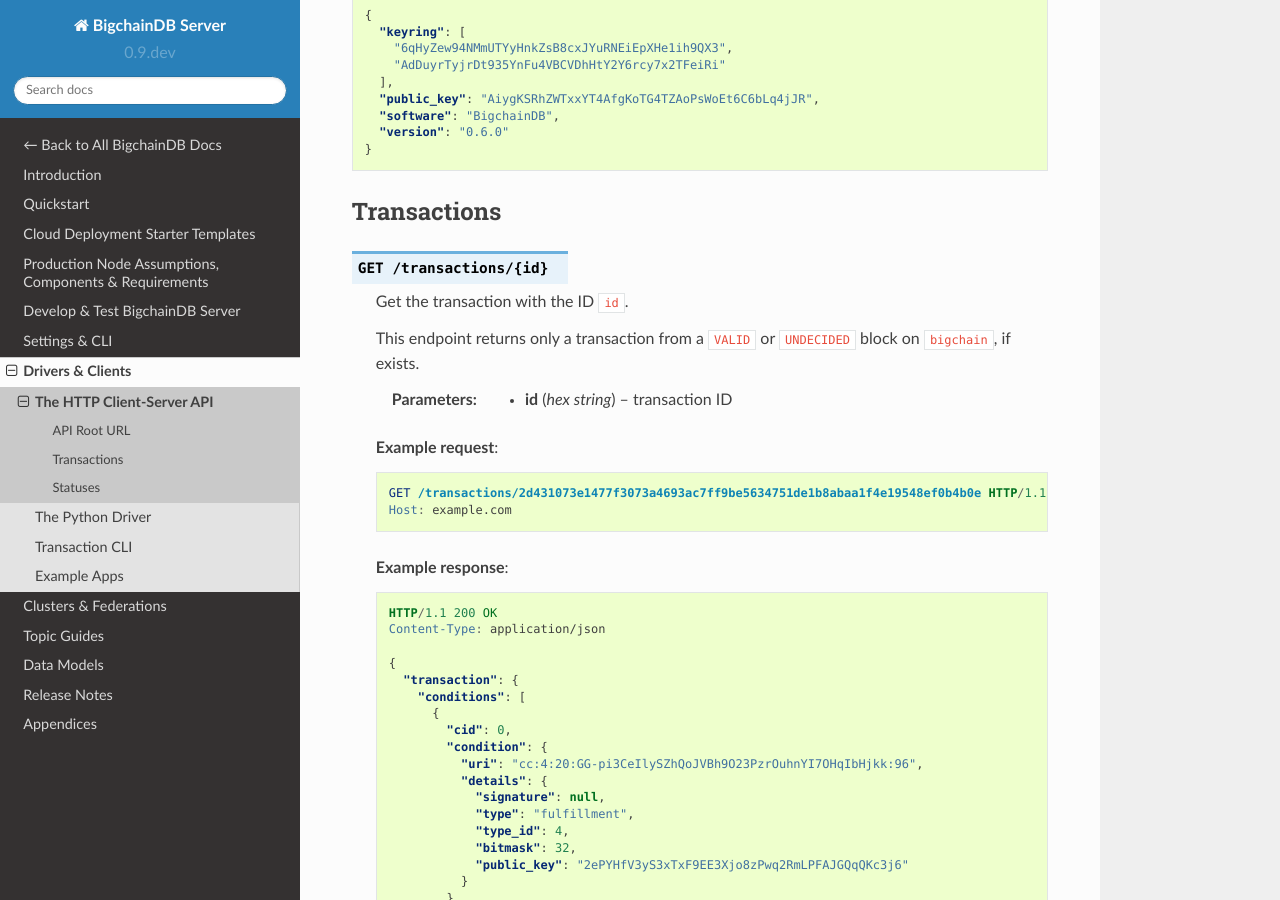
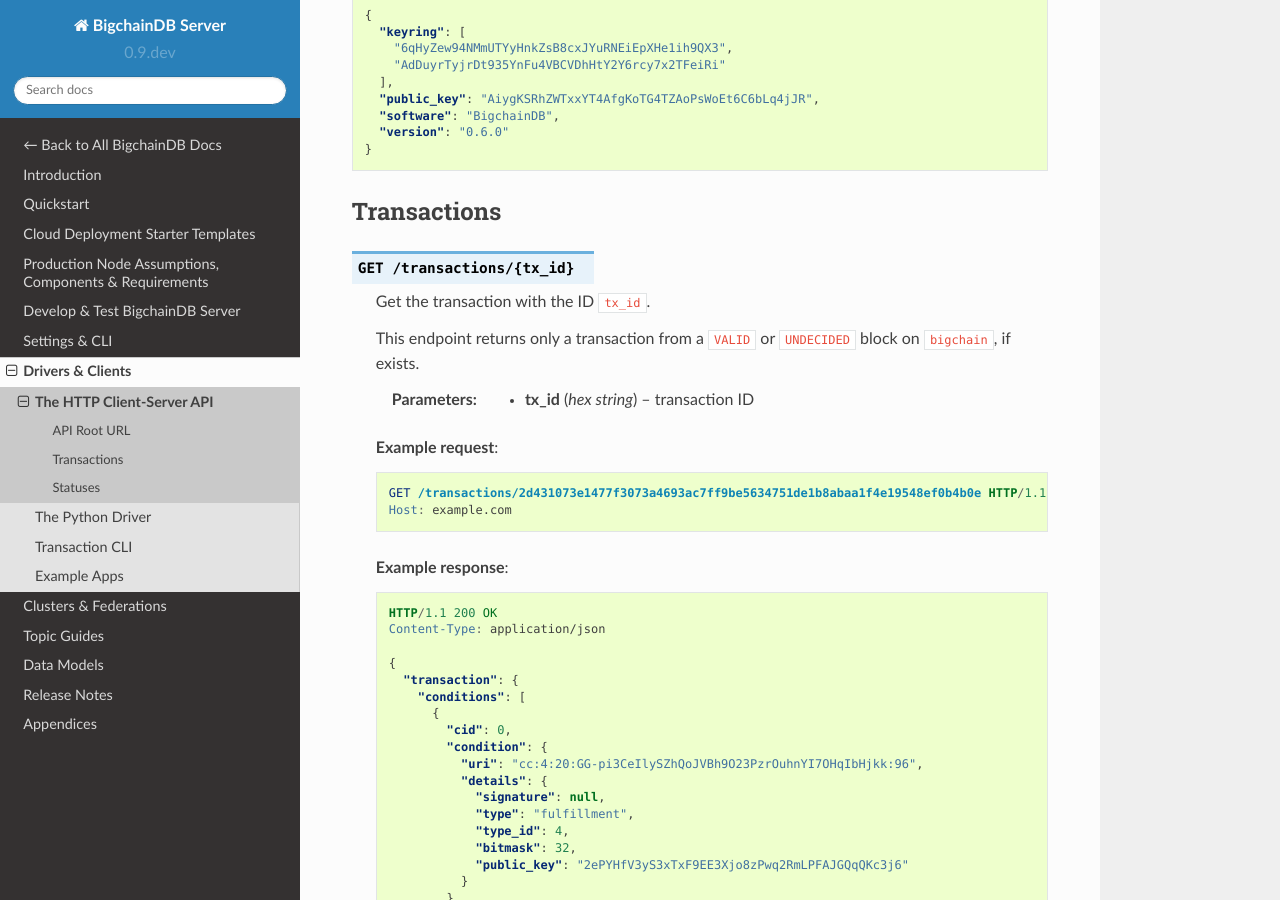
Before and after one commit to bigchaindb/bigchaindb, a Sphinx documentation site: the page built from docs/server/source/drivers-clients/http-client-server-api.rst, in a window 1280 px wide and 900 px high, scrolled down 590 px. Built offline with Sphinx 7.4.7 and the Read the Docs theme 2.0.0, drawn with Linux system fonts in a browser that asks for light colours; pages that are not in the unit, such as notebooks, are missing from menus; some of the changed text lies outside the part shown.

Commit message:
id --> resource_id
    Inevitably, some resources will not allow to filter by the exact
    keyword that is included in a resources body.

    Take for example asset and metadata.
    They both have a property called 'id', hence requests of a form:

        /transactions&fields=x,y&property_name=z

    might now be allowed to be resolved as the keyword 'id' in this
    case could reference both 'metadata.id' and 'asset.id'.

    This problem cannot be structurally resolved with URL paths.
    Hence it was decided to emphasize on a few resources that
    implement 'id' as a sort-of primary key.

```diff
--- a/docs/server/source/drivers-clients/http-client-server-api.rst
+++ b/docs/server/source/drivers-clients/http-client-server-api.rst
@@ -42,15 +42,15 @@
 Transactions
 -------------------
 
-.. http:get:: /transactions/{id}
+.. http:get:: /transactions/{tx_id}
 
-   Get the transaction with the ID ``id``.
+   Get the transaction with the ID ``tx_id``.
 
    This endpoint returns only a transaction from a ``VALID`` or ``UNDECIDED``
    block on ``bigchain``, if exists.
 
-   :param id: transaction ID
-   :type id: hex string
+   :param tx_id: transaction ID
+   :type tx_id: hex string
 
    **Example request**:
 
@@ -209,10 +209,10 @@
 Statuses
 --------------------------------
 
-.. http:get:: /statuses/{id}
+.. http:get:: /statuses/{tx_id}
 
-   Get the status of a transaction with the ID ``id``, if a transaction
-   with that ``id`` exists.
+   Get the status of a transaction with the ID ``tx_id``, if a transaction
+   with that ``tx_id`` exists.
 
    The possible status values are ``backlog``, ``undecided``, ``valid`` or
    ``invalid``.
@@ -221,8 +221,8 @@
    ``valid`` or ``undecided``, a ``303 See Other`` status code is returned, as
    well as a URL to the resource in the location header.
 
-   :param id: transaction ID
-   :type id: hex string
+   :param tx_id: transaction ID
+   :type tx_id: hex string
 
    **Example request**:
 
```
